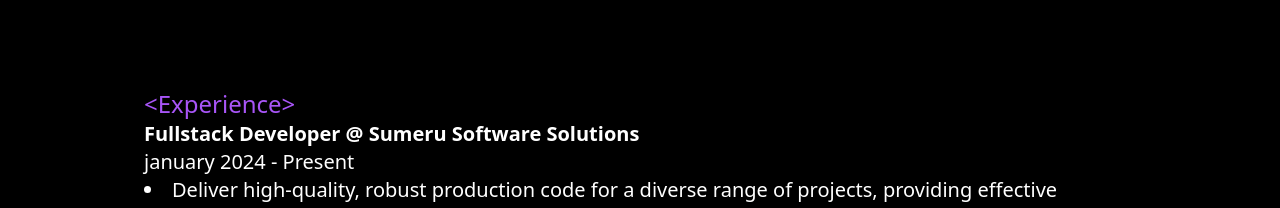
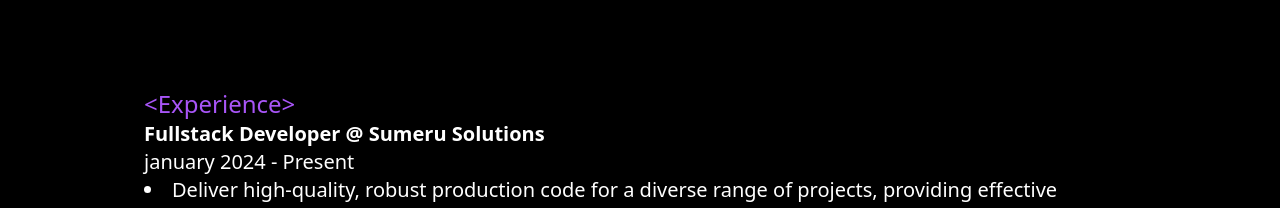
Before and after one commit to sangisapusaiteja/portfolio, a React (Create React App) app: page / in a window 1280 px wide. Shown: the part 1740-1948 px from the top of the page. Built offline with nearby package versions, Linux system fonts and the light colour scheme.

Commit message:
changed name of company

```diff
--- a/src/Experience.js
+++ b/src/Experience.js
@@ -3,7 +3,7 @@
 const Experience = () => {
   const experiences = [
     {
-      title: "Fullstack Developer @ Sumeru Software Solutions",
+      title: "Fullstack Developer @ Sumeru Solutions",
       duration: "january 2024 - Present",
       responsibilities: [
         "Deliver high-quality, robust production code for a diverse range of projects, providing effective solutions for clients such as Art of Living International.",
```
